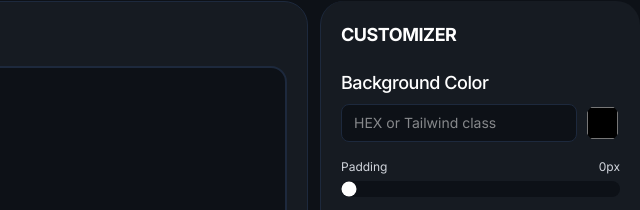
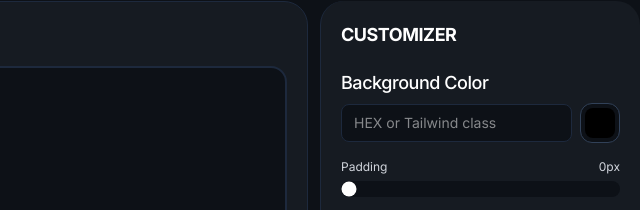
Before and after one commit to manjarimam-dev/dev-style, a plain HTML site: page index.html in a window 1280 px wide. Shown: the part 92-302 px from the top of the page, 640-1280 px from the left. Drawn offline with nearby package versions, Linux system fonts and the light colour scheme.

Commit message:
feat: fix the Color input styling.

```diff
--- a/index.html
+++ b/index.html
@@ -179,8 +179,8 @@
                             <span class="w-3 h-3 rounded-full bg-red-500/80"></span>
                             <span class="w-3 h-3 rounded-full bg-yellow-500/80"></span>
                             <span class="w-3 h-3 rounded-full bg-green-500/80"></span>
-                            <span
-                                class="text-xs font-semibold text-slate-400 font-mono ml-2 tracking-wider">INDEX.HTML + TAILWIND</span>
+                            <span class="text-xs font-semibold text-slate-400 font-mono ml-2 tracking-wider">INDEX.HTML
+                                + TAILWIND</span>
                         </div>
 
                         <!-- Copy Button -->
@@ -217,16 +217,19 @@
                 <h2 class="text-lg font-bold tracking-tight select-none">CUSTOMIZER</h2>
 
                 <div class="flex flex-col gap-4">
+
                     <!-- Background Color Input -->
                     <div class="flex flex-col gap-1.5">
-                        <label class="text-lg font-medium tracking-tight">Background Color</label>
+                        <label class="text-lg font-medium tracking-tight">
+                            Background Color
+                        </label>
+
                         <div class="flex gap-2 items-center">
                             <input type="text" id="bgColorInput" placeholder="HEX or Tailwind class" value=""
-                                class="bg-[#0d1117] border border-slate-800 rounded-lg px-3 py-2 text-sm text-white focus:outline-none focus:border-slate-700">
+                                class="flex-1 min-w-0 bg-[#0d1117] border border-slate-800 rounded-lg px-3 py-2 text-sm text-white focus:outline-none focus:border-slate-600 transition-colors">
 
-                            <input id="colorselector"
-                                class="appearance-none border-none outline-none rounded-3xl w-10 h-10 p-0 cursor-pointer bg-transparent"
-                                type="color">
+                            <input id="colorselector" type="color"
+                                class="appearance-none shrink-0 w-10 h-10 p-1 rounded-xl bg-[#0d1117] border border-slate-700 cursor-pointer hover:border-slate-500 transition-all duration-200 [&::-webkit-color-swatch-wrapper]:p-0 [&::-webkit-color-swatch]:border-0 [&::-webkit-color-swatch]:rounded-lg [&::-moz-color-swatch]:border-0 [&::-moz-color-swatch]:rounded-lg">
                         </div>
                     </div>
 
```
